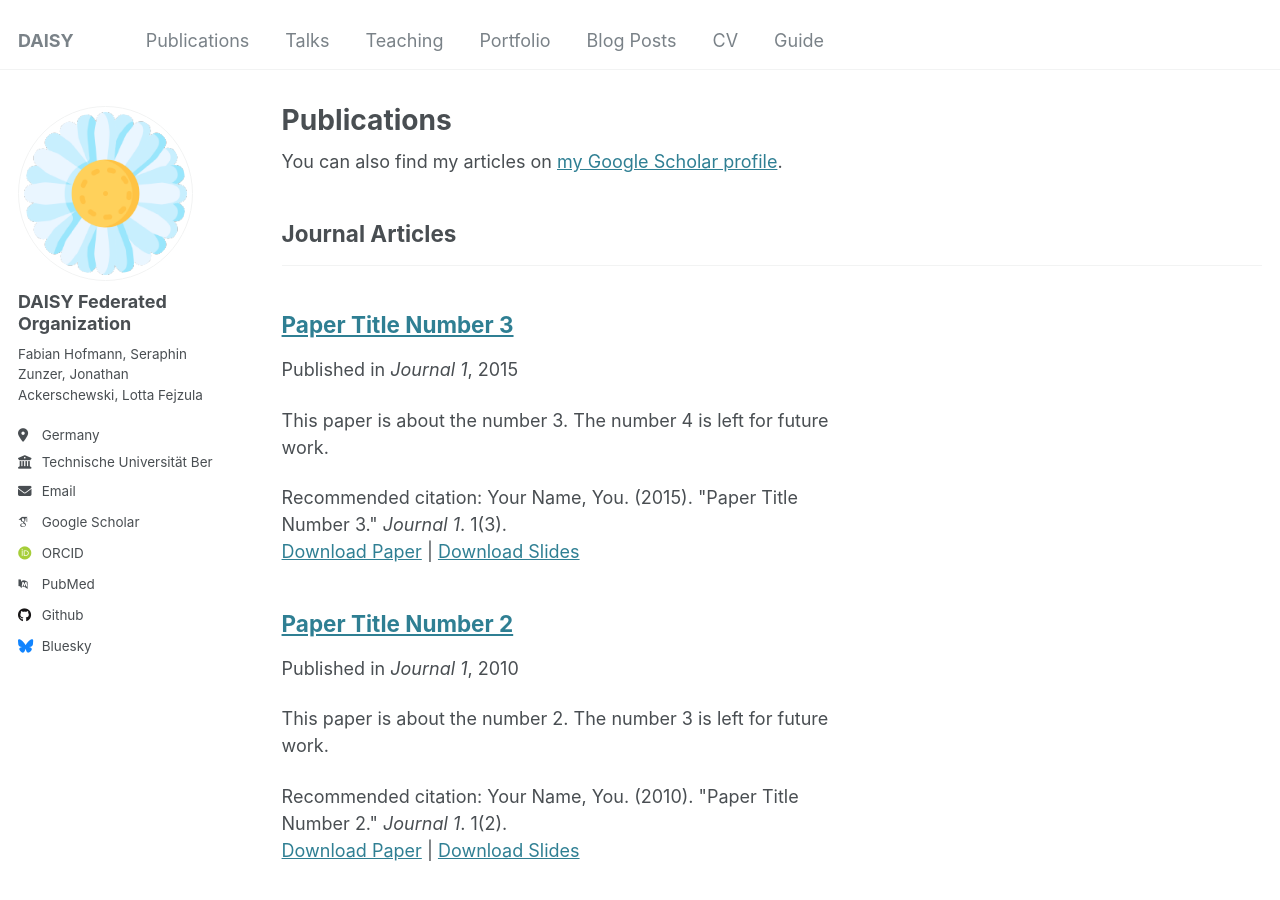
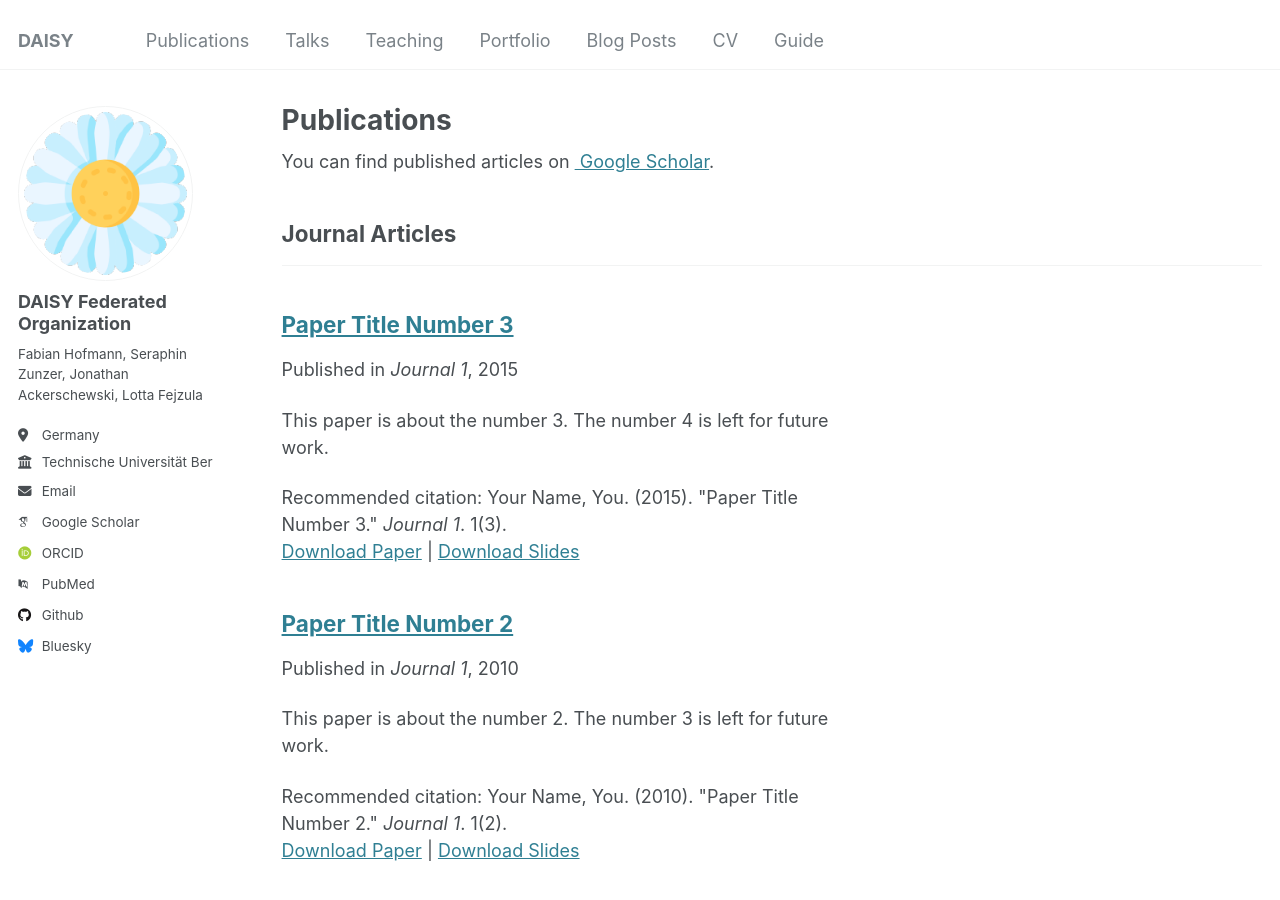
Before and after one commit to daisy-field/daisy-field.github.io, a Jekyll site: the page built from _pages/publications.html, in a window 1280 px wide and 900 px high. Built offline with Jekyll 4.4.1, drawn with Linux system fonts in a browser that asks for light colours; some web fonts are replaced; a file with an impossible date is left out.

Commit message:
Update publications.html

```diff
--- a/_pages/publications.html
+++ b/_pages/publications.html
@@ -6,7 +6,7 @@
 ---
 
 {% if site.author.googlescholar %}
-  <div class="wordwrap">You can also find my articles on <a href="{{site.author.googlescholar}}">my Google Scholar profile</a>.</div>
+  <div class="wordwrap">You can find published articles on <a href="{{site.author.googlescholar}}"> Google Scholar</a>.</div>
 {% endif %}
 
 {% include base_path %}
```
